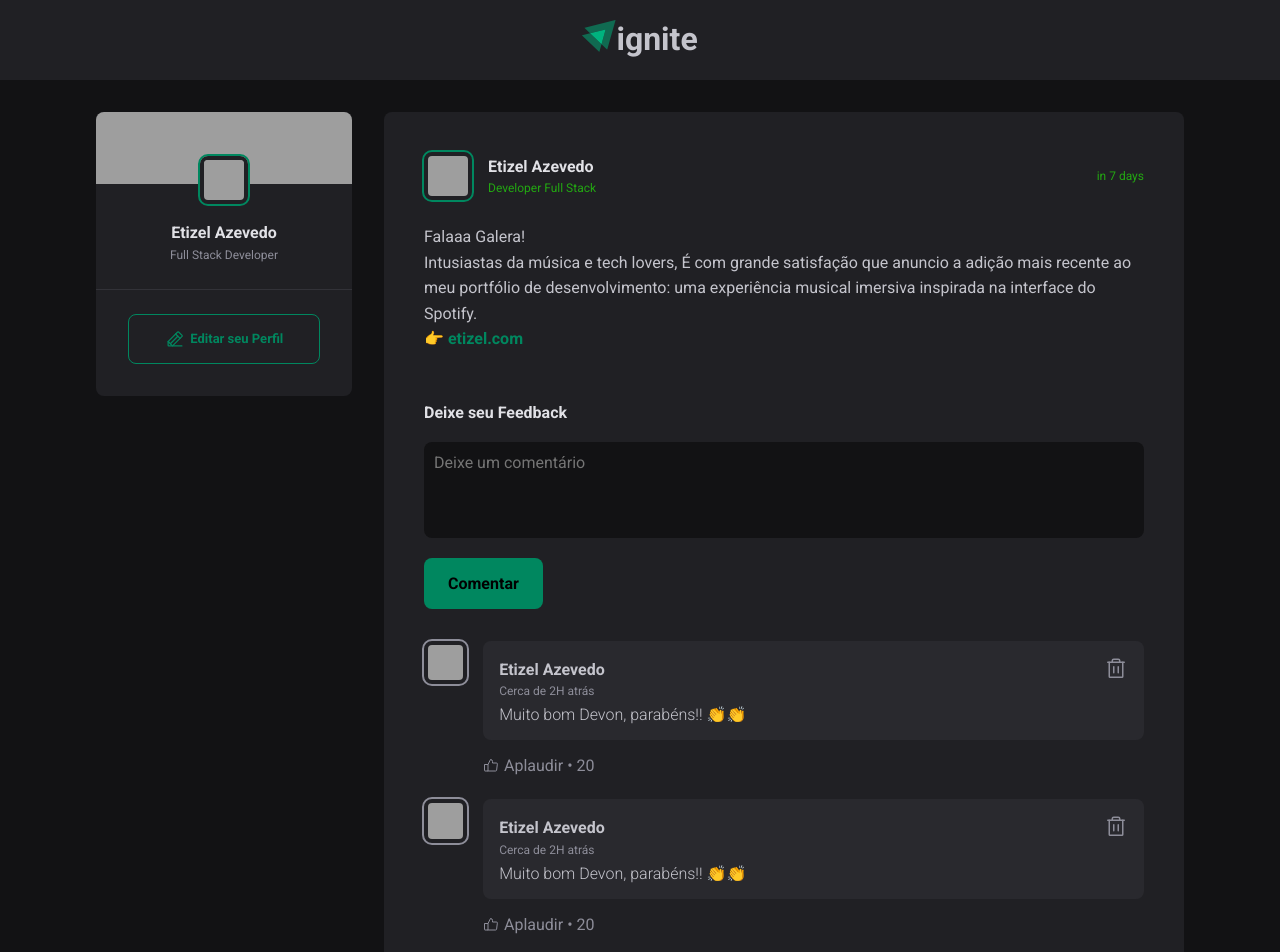
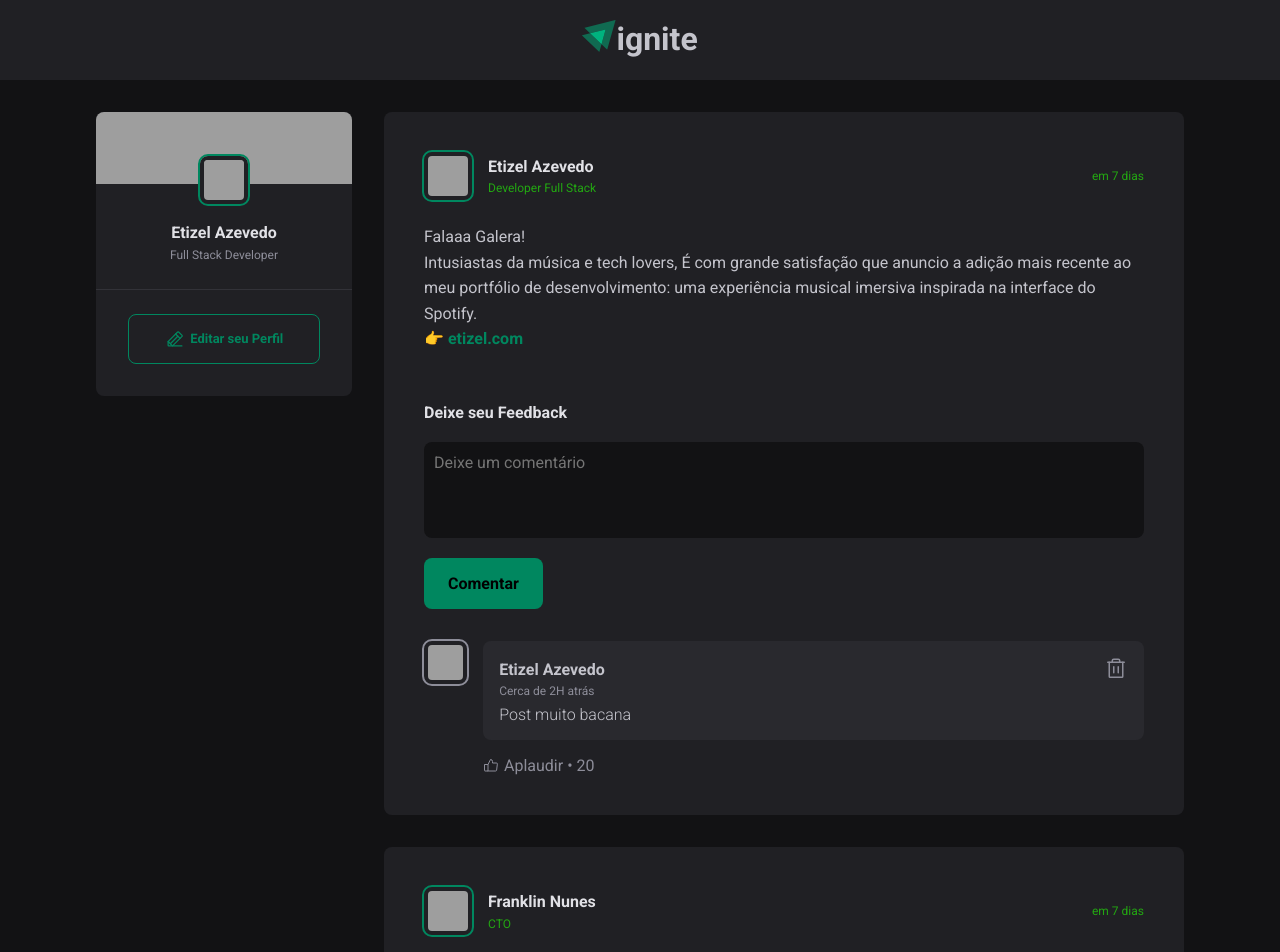
Before and after one commit to etizel/Ignite-Feed, a React (Vite) app: page / in a window 1280 px wide. Shown: the top 952 px of the page. Built offline with nearby package versions, Linux system fonts and the light colour scheme; grey boxes are pictures that could not be loaded.

Commit message:
useState - Submite

```diff
--- a/src/components/Comment.jsx
+++ b/src/components/Comment.jsx
@@ -3,7 +3,7 @@ import { ThumbsUp } from 'phosphor-react';
 import styles from './Comment.module.css';
 import { Avatar } from './Avatar';
 
-export function Comment() {
+export function Comment({ content }) {
   return (
     <div className={styles.comment}>
       <Avatar
@@ -27,7 +27,7 @@ export function Comment() {
             </button>
           </header>
 
-          <p>Muito bom Devon, parabéns!! 👏👏</p>
+          <p>{content}</p>
         </div>
 
         <footer>
--- a/src/components/Post.jsx
+++ b/src/components/Post.jsx
@@ -1,21 +1,28 @@
 import { format, formatDistanceToNow } from 'date-fns';
+import ptBR from 'date-fns/locale/pt-BR';
 
 import styles from './Post.module.css';
 import { Comment } from './Comment';
 import { Avatar } from './Avatar';
-
-const coments = [1, 2, 3];
+import { useState } from 'react';
 
 export function Post({ author, publishedAt, content }) {
-  const publishedFormatted = format(publishedAt, "d 'de' LLLL 'às' HH:mm'h'");
+  const [comments, setComments] = useState(['Post muito bacana']);
+  const publishedFormatted = format(publishedAt, "d 'de' LLLL 'às' HH:mm'h'", {
+    locale: ptBR,
+  });
 
   const publishDateRelativeNow = formatDistanceToNow(publishedAt, {
+    locale: ptBR,
     addSuffix: true,
   });
 
-  function handleCreateNewComment() {
+  function handleCreateNewComment(event) {
     event.preventDefault();
-    console.log('test');
+
+    const newCommentText = event.target.comment.value;
+
+    setComments([...comments, newCommentText]);
   }
 
   return (
@@ -49,12 +56,12 @@ export function Post({ author, publishedAt, content }) {
 
       <form onSubmit={handleCreateNewComment} className={styles.commentForm}>
         <strong>Deixe seu Feedback</strong>
-        <textarea placeholder="Deixe um comentário" />
+        <textarea name="comment" placeholder="Deixe um comentário" />
         <button type="submit">Comentar</button>
       </form>
       <div className={styles.commentList}>
-        {coments.map((coment) => {
-          return <Comment />;
+        {comments.map((comment, index) => {
+          return <Comment key={index} content={comment} />;
         })}
       </div>
     </article>
```
Also changed, not shown: 1 other file (tests, documents, lock files or other folders).
